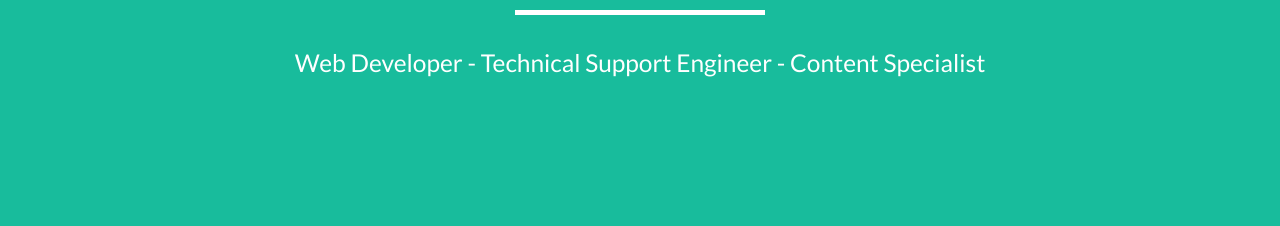
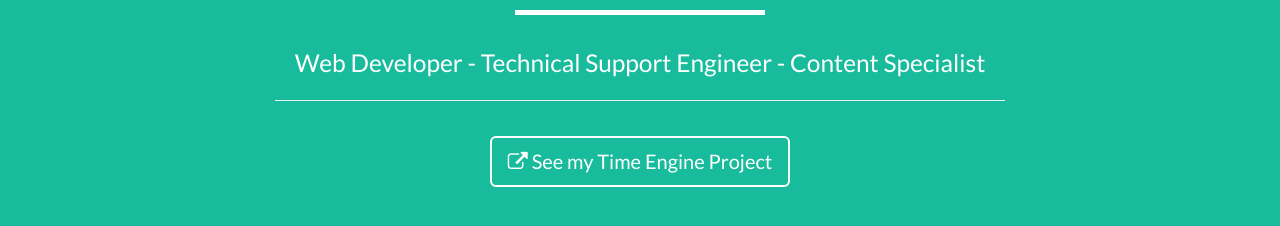
Before and after one commit to jonellalvi/my-website, a website: page index.html in a window 1280 px wide. Shown: the part 574-800 px from the top of the page. Drawn offline with nearby package versions, Linux system fonts and the light colour scheme.

Commit message:
add link to TimeEngine project

```diff
--- a/index.html
+++ b/index.html
@@ -82,6 +82,15 @@
                     </div>
                 </div>
             </div>
+            <div class="col-lg-8 col-lg-offset-2 text-center">
+                    <!-- <hr class="star-light"> -->
+                    <hr>
+                    <!-- <p>See my amazing time engine project</p> -->
+                    <!-- <hr class="star-light"> -->
+                    <a href="http://jonellalvi.com/time_engine" class="btn btn-lg btn-outline" target="_blank">
+                        <i class="fa fa-external-link"></i> See my Time Engine Project
+                    </a>
+                </div>
         </div>
     </header>
 
```
